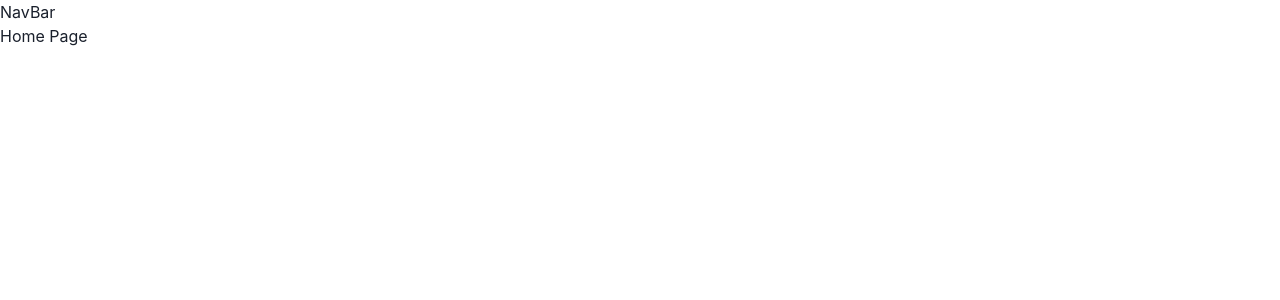
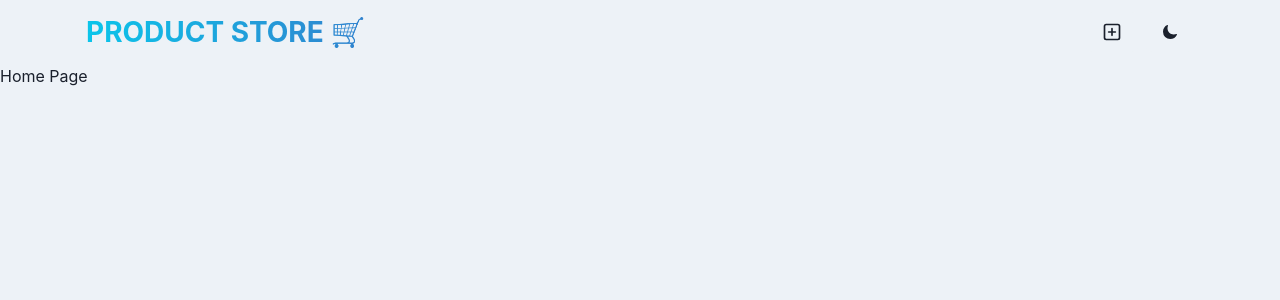
Before and after one commit to felipe-tiburcio/MERN-products, a React (Vite) app in the folder frontend/: page / in a window 1280 px wide. Shown: the top 300 px of the page. Built offline with nearby package versions, Linux system fonts and the light colour scheme.

Commit message:
navbar with buttons and night mode

```diff
--- a/frontend/package.json
+++ b/frontend/package.json
@@ -10,6 +10,7 @@
     "preview": "vite preview"
   },
   "dependencies": {
+    "@chakra-ui/icons": "^2.1.1",
     "@chakra-ui/react": "^2.8.2",
     "@emotion/react": "^11.13.3",
     "@emotion/styled": "^11.13.0",
@@ -17,6 +18,7 @@
     "frontend": "file:",
     "react": "^18.3.1",
     "react-dom": "^18.3.1",
+    "react-icons": "^5.3.0",
     "react-router-dom": "^6.26.2"
   },
   "devDependencies": {
--- a/frontend/src/App.jsx
+++ b/frontend/src/App.jsx
@@ -1,4 +1,4 @@
-import { Box } from "@chakra-ui/react";
+import { Box, useColorModeValue } from "@chakra-ui/react";
 import HomePage from "./pages/HomePage";
 import CreatePage from "./pages/CreatePage";
 import { Route, Routes } from "react-router-dom";
@@ -6,7 +6,7 @@
 
 const App = () => {
   return (
-    <Box minH={"100vh"}>
+    <Box minH={"100vh"} bg={useColorModeValue("gray.100", "gray.700")}>
       <Navbar />
       <Routes>
         <Route path="/" element={<HomePage />} />
--- a/frontend/src/components/Navbar.jsx
+++ b/frontend/src/components/Navbar.jsx
@@ -1,8 +1,50 @@
+import {
+  Container,
+  Flex,
+  Text,
+  HStack,
+  Button,
+  useColorMode,
+} from "@chakra-ui/react";
+import { Link } from "react-router-dom";
+import CreatePage from "../pages/CreatePage";
+import { PlusSquareIcon } from "@chakra-ui/icons";
+import { IoMoon } from "react-icons/io5";
+import { LuSun } from "react-icons/lu";
+
 const Navbar = () => {
+  const { colorMode, toggleColorMode } = useColorMode();
+
   return (
-    <div>
-      <h1>NavBar</h1>
-    </div>
+    <Container maxW={"1140px"} px={4}>
+      <Flex
+        h={16}
+        alignItems={"center"}
+        justifyContent={"space-between"}
+        flexDir={{ base: "column", sm: "row" }}
+      >
+        <Text
+          fontSize={{ base: "22", sm: "28" }}
+          fontWeight={"bold"}
+          textTransform={"uppercase"}
+          textAlign={"center"}
+          bgGradient={"linear(to-r, cyan.400, blue.500)"}
+          bgClip={"text"}
+        >
+          <Link to={"/"}>Product Store 🛒</Link>
+        </Text>
+        <HStack spacing={2} alignItems={"center"}>
+          <Link to="/create" element={<CreatePage />}>
+            <Button>
+              <PlusSquareIcon fontSize={20} />
+            </Button>
+          </Link>
+          <Button onClick={toggleColorMode}>
+            {colorMode === "light" ? <IoMoon /> : <LuSun size="20" />}
+          </Button>
+        </HStack>
+      </Flex>
+    </Container>
   );
 };
 
```
Also changed, not shown: 1 other file (tests, documents, lock files or other folders).
